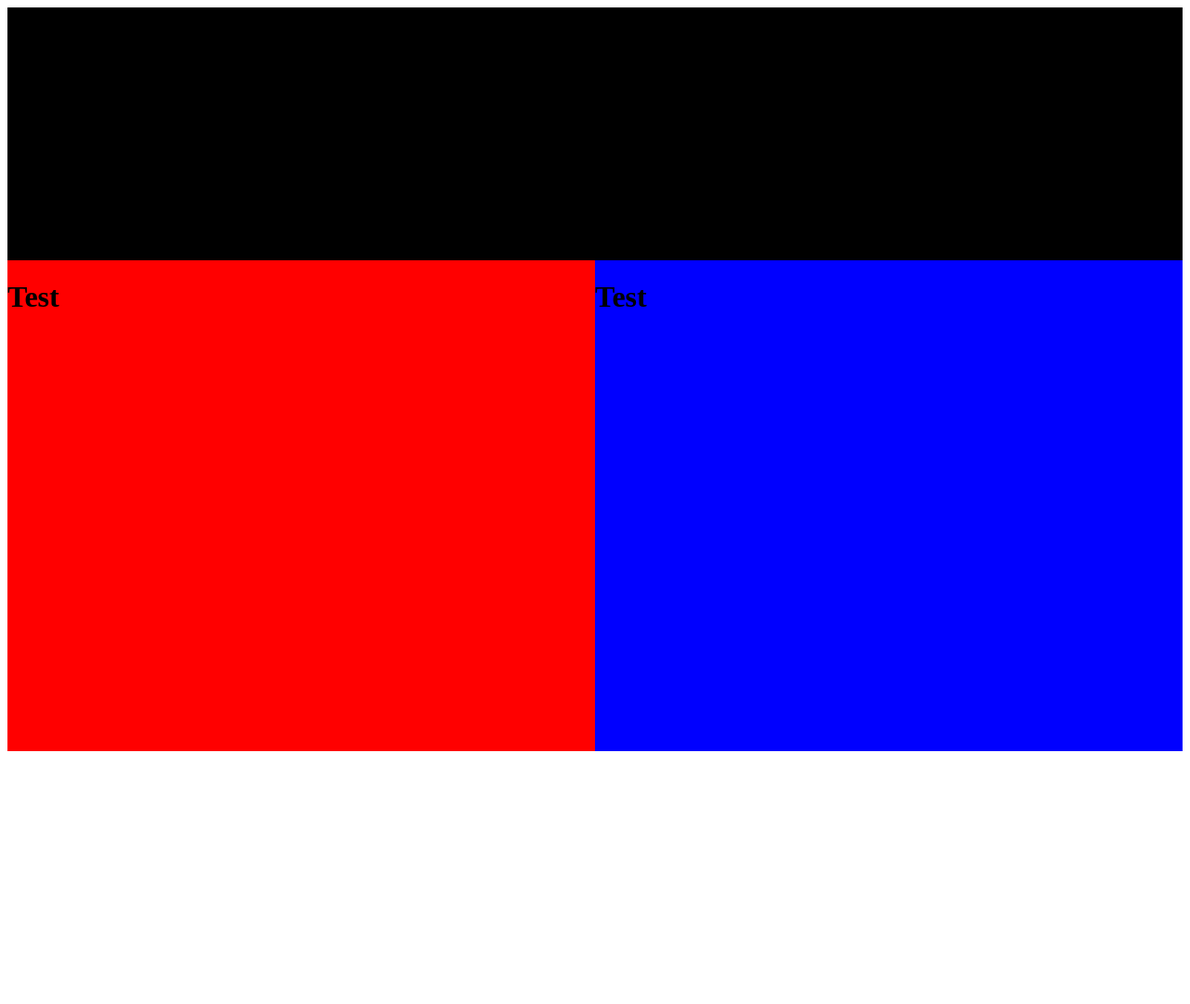
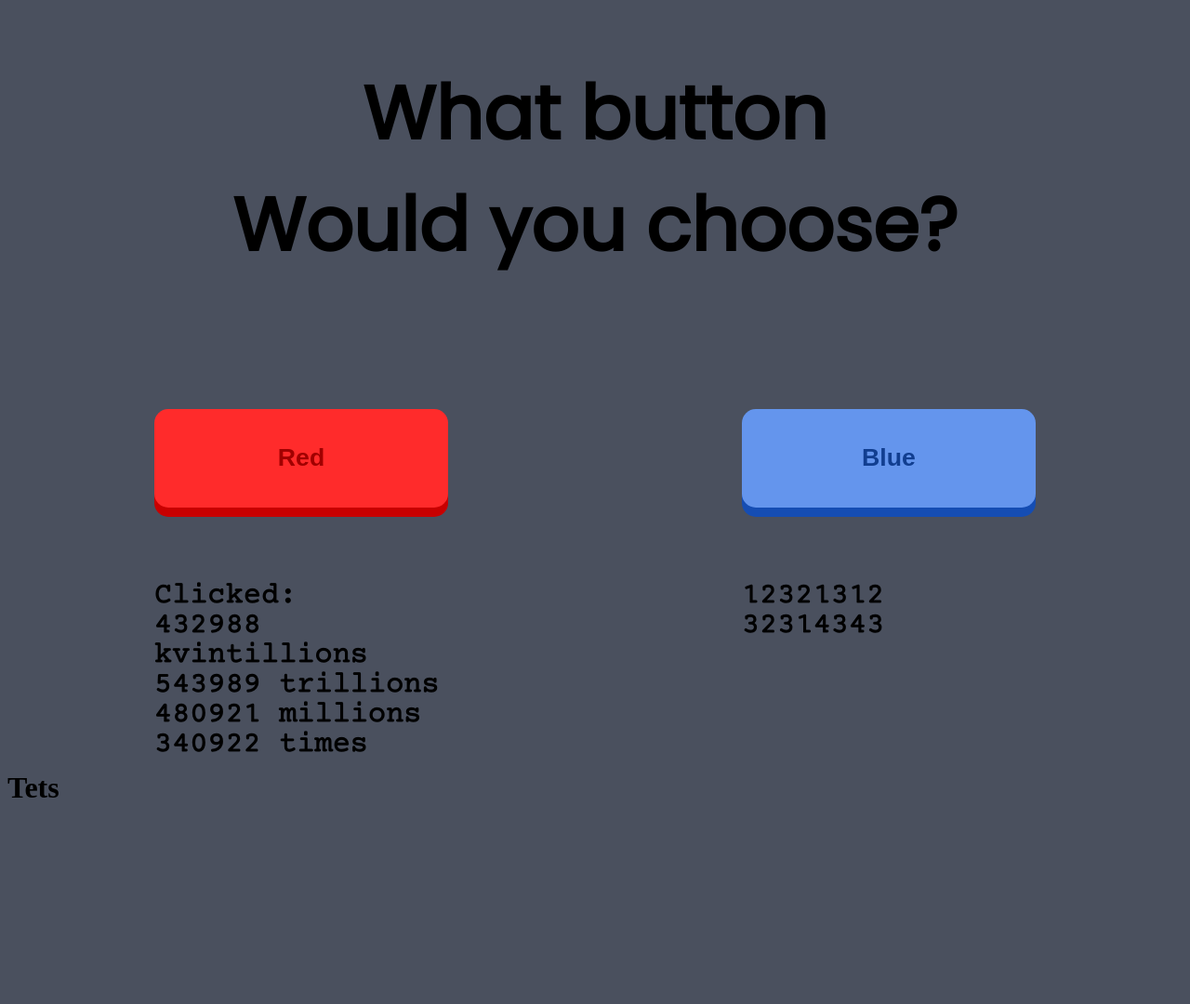
Before and after one commit to S-Walrus/Two-Buttons, a plain HTML site: page index.html in a window 1280 px wide. Shown: the whole page at 93% size. Before the commit the page ends 808 px from the top, so only its background shows below. Drawn offline with Linux system fonts and the light colour scheme.

Commit message:
Added some css and html code.

```diff
--- a/index.html
+++ b/index.html
@@ -13,6 +13,9 @@
     <!-- Fonts -->
     <link href="https://fonts.googleapis.com/css?family=Poppins" rel="stylesheet">
 
+    <!-- Frameworks -->
+
+    <!-- Title -->
     <title>What button would you choose?</title>
 </head>
 
@@ -27,16 +30,24 @@
 
     <div>
         <div id="left">
-            <h1>Test</h1>
+            <button class="red button"> <h2 class="red-text">Red</h2> </button>
+            <p class="number">
+                Clicked: <br>
+                432988 kvintillions <br>
+                543989 trillions <br>
+                480921 millions <br>
+                340922 times
+            </p>
         </div>
 
         <div id="right">
-            <h1>Test</h1>
+            <button class="blue button"> <h2 class=blue-text>Blue</h2> </button>
+            <p class="number">12321312<br>32314343</p>
         </div>
     </div>
 
     <div id="bottom">
-
+        <h1>Tets</h1>
     </div>
 
 </body>
--- a/style.css
+++ b/style.css
@@ -12,8 +12,9 @@
 button.button {
     border: none;
     border-radius: 15px;
-    width: 25%;
-    height: 10%;
+    width: 50%;
+    height: 20%;
+    margin: 160px 25% 0px 25%;
 }
 
 
@@ -59,7 +60,6 @@ button.blue:active {
 
 #top {
     height: 34vh;
-    background-color: black;
     position: top;
     float: left;
     width: 100%;
@@ -67,14 +67,12 @@ button.blue:active {
 
 
 #left {
-    background-color: red;
     width: 50%;
     float: left;
     height: 66vh;
 }
 
 #right {
-    background-color: blue;
     width: 50%;
     float: right;
     height: 66vh;
@@ -82,5 +80,25 @@ button.blue:active {
 
 
 #bottom {
-    /* TODO */
+    float: left;
+    height: 34vh;
 }
+
+
+body {
+    background-color: #4a505e;
+}
+
+
+.number {
+    font-family: sans-serif, arial;
+    font-size: 200%;
+    width: 50%;
+    margin: 80px 25%;
+    font-family: Mechanical;
+}
+
+@font-face {
+    font-family: Mechanical;
+    src: url(MechanicalBd.otf)
+}
```
Also changed, not shown: MechanicalBd.otf (added).
